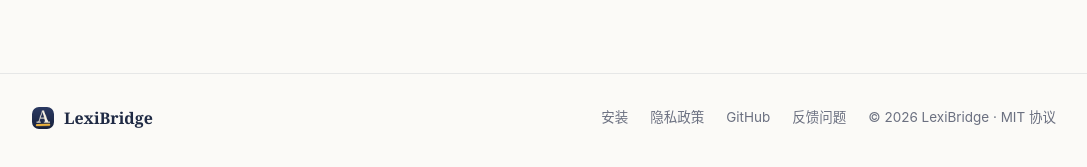
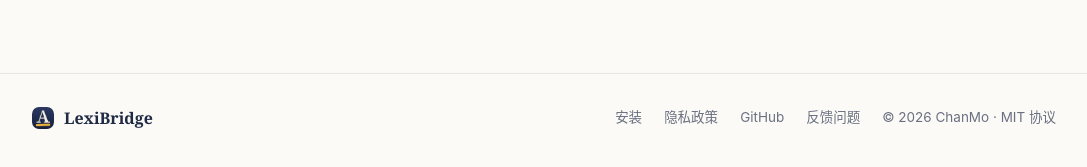
Before and after one commit to ChanMo/LexiBridge, a Jekyll site: the page built from docs/index.html, in a window 1280 px wide and 900 px high, scrolled down 1622 px. Shown: the part 730-897 px from the top of the window, without its empty margins (96-1183 px from the left). Built offline with Jekyll 4.4.1, drawn with Linux system fonts in a browser that asks for light colours.

Commit message:
Link the footer credit to the author's homepage
Co-Authored-By: Claude Opus 5.5 <noreply@anthropic.com>
Claude-Session: https://claude.ai/code/session_01TdqVzyVvHxayBoofUyTeX7

```diff
--- a/docs/_includes/footer.html
+++ b/docs/_includes/footer.html
@@ -5,6 +5,6 @@
     <a href="{{ '/privacy.html' | relative_url }}">隐私政策</a>
     <a href="{{ site.github_url }}">GitHub</a>
     <a href="{{ site.github_url }}/issues">反馈问题</a>
-    <span>© {{ site.time | date: '%Y' }} LexiBridge · MIT 协议</span>
+    <span>© {{ site.time | date: '%Y' }} <a href="https://chanmo.github.io/" rel="author">ChanMo</a> · MIT 协议</span>
   </div>
 </footer>
```
